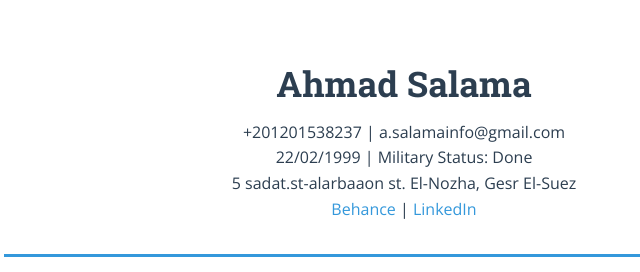
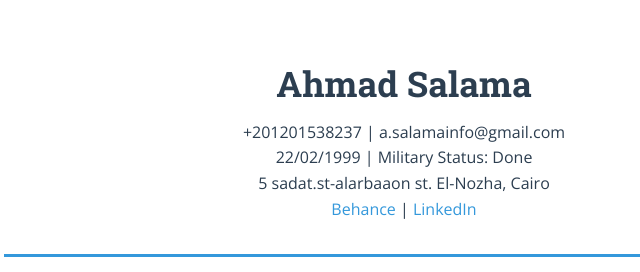
Before and after one commit to lowkeyvhmvd/CV, a plain HTML site: page index.html in a window 1280 px wide. Shown: the top 272 px of the page, 236-876 px from the left. Drawn offline with nearby package versions, Linux system fonts and the light colour scheme.

Commit message:
index.html

```diff
--- a/index.html
+++ b/index.html
@@ -122,7 +122,7 @@
         <div class="contact-info">
             +201201538237 | a.salamainfo@gmail.com<br>
             22/02/1999 | Military Status: Done<br>
-            5 sadat.st-alarbaaon st. El-Nozha, Gesr El-Suez<br>
+            5 sadat.st-alarbaaon st. El-Nozha, Cairo<br>
             <a href="https://www.behance.net/jrsalama20">Behance</a> |
             <a href="https://www.linkedin.com/in/jrsalama20/">LinkedIn</a>
         </div>
```
